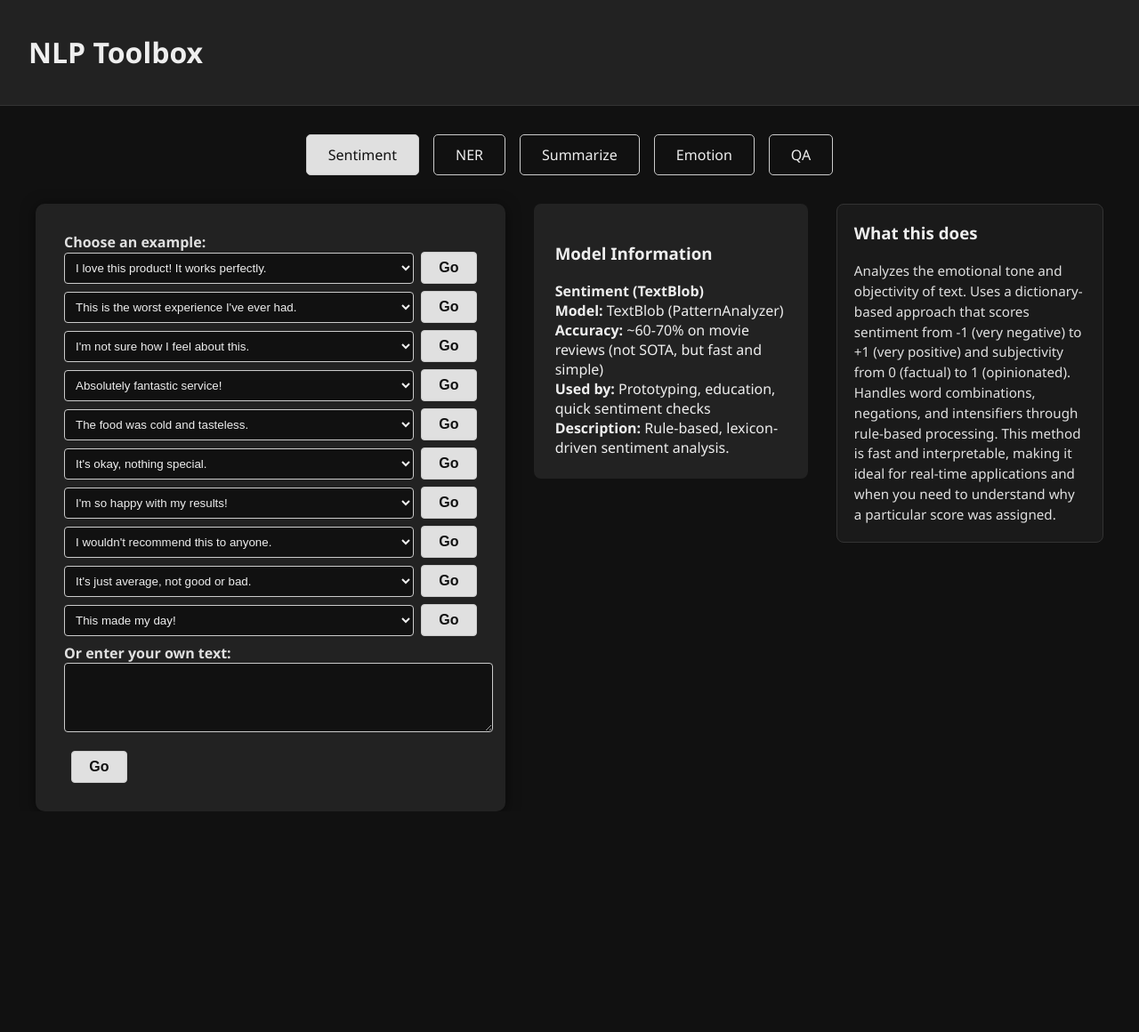
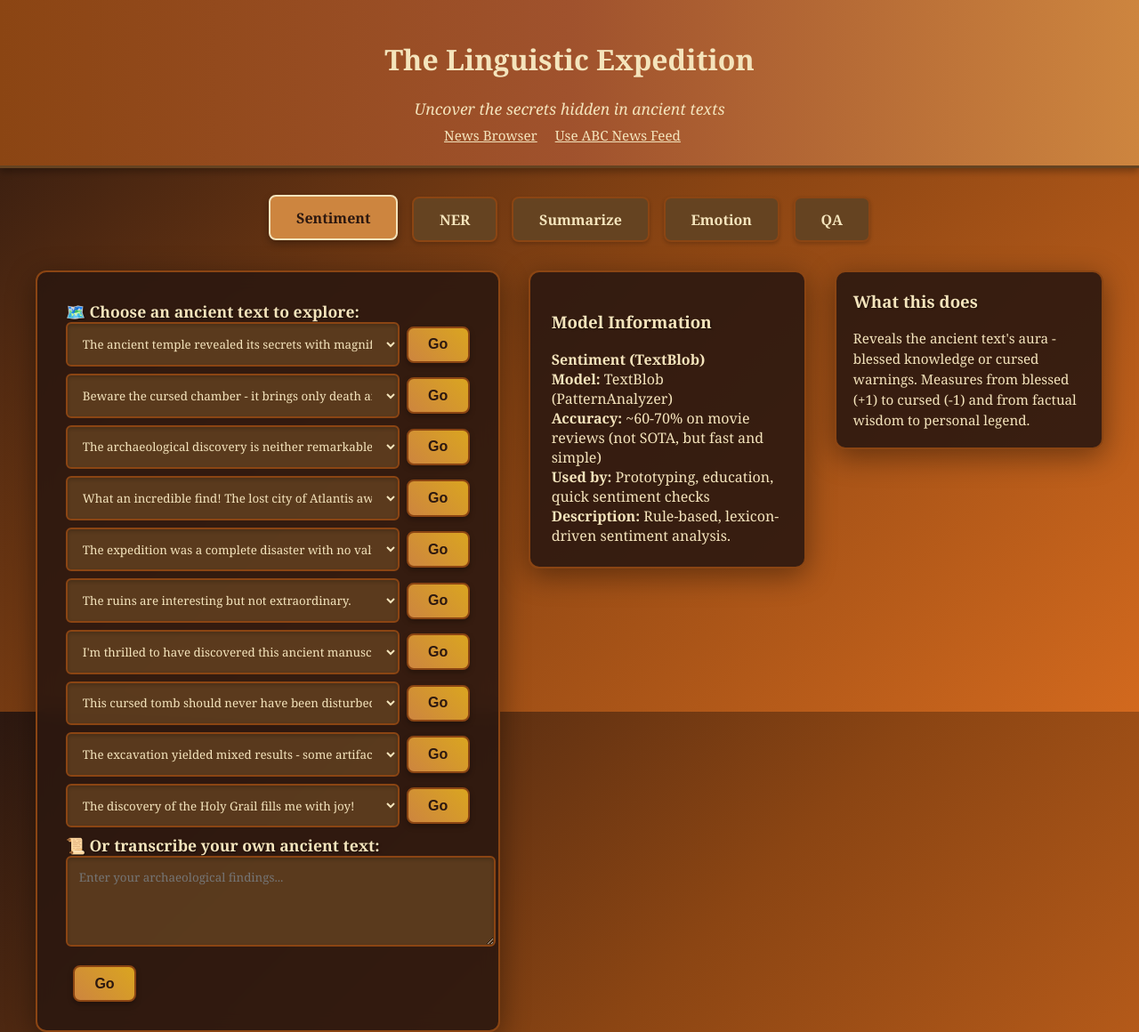
Before and after one commit to tommywood81/nlp_project, a FastAPI app: page / in a window 1280 px wide. Shown: the whole page at 89% size. Before the commit the page ends 912 px from the top, so only its background shows below. Run offline with FastAPI, Linux system fonts and the light colour scheme.

Commit message:
Add ABC RSS integration: config, service with caching, news router and template, dashboard integration, tests; fix Pydantic settings; add deps

```diff
--- a/app/main.py
+++ b/app/main.py
@@ -1,14 +1,18 @@
 from fastapi import FastAPI, Request
 from fastapi.staticfiles import StaticFiles
 from fastapi.templating import Jinja2Templates
+
+from app.config import settings
 from app.routers import nlp
+from app.routers import news as news_router
 
-app = FastAPI(title="NLP Portfolio API")
+app = FastAPI(title=settings.app_name)
 
 app.include_router(nlp.router)
+app.include_router(news_router.router)
 
 app.mount("/static", StaticFiles(directory="app/static"), name="static")
 templates = Jinja2Templates(directory="app/templates")
 
-#terminate server with: taskkill /F /IM uvicorn.exe
-#reload server with uvicorn app.main:app --reload
+# terminate server with: taskkill /F /IM uvicorn.exe
+# reload server with uvicorn app.main:app --reload
--- a/app/templates/index.html
+++ b/app/templates/index.html
@@ -4,18 +4,21 @@
     <title>NLP Tools</title>
     <style>
         body {
-            background: #111111;
-            color: #eeeeee;
-            font-family: 'Segoe UI', Arial, sans-serif;
+            background: linear-gradient(135deg, #2c1810 0%, #8b4513 50%, #d2691e 100%);
+            color: #f4e4bc;
+            font-family: 'Georgia', 'Times New Roman', serif;
             margin: 0;
             padding: 0;
+            background-attachment: fixed;
         }
         .header {
-            background: #222222;
-            color: #eeeeee;
-            padding: 1rem 2rem;
+            background: linear-gradient(90deg, #8b4513 0%, #a0522d 50%, #cd853f 100%);
+            color: #f4e4bc;
+            padding: 1.5rem 2rem;
             margin-bottom: 2rem;
-            border-bottom: 1px solid #333333;
+            border-bottom: 3px solid #654321;
+            text-align: center;
+            box-shadow: 0 4px 8px rgba(0,0,0,0.3);
         }
         .task-bar {
             display: flex;
@@ -24,54 +27,69 @@
             margin-bottom: 2rem;
         }
         .task-btn {
-            background: #111111;
-            color: #eeeeee;
-            border: 1px solid #cccccc;
-            border-radius: 5px;
-            padding: 0.7rem 1.5rem;
+            background: #654321;
+            color: #f4e4bc;
+            border: 2px solid #8b4513;
+            border-radius: 8px;
+            padding: 0.8rem 1.8rem;
             font-size: 1rem;
+            font-weight: bold;
             cursor: pointer;
-            transition: background 0.2s, color 0.2s;
+            transition: all 0.3s ease;
             text-decoration: none;
+            box-shadow: 0 2px 4px rgba(0,0,0,0.2);
         }
         .task-btn.active, .task-btn:hover {
-            background: #e0e0e0;
-            color: #111111;
+            background: #cd853f;
+            color: #2c1810;
+            border-color: #f4e4bc;
+            transform: translateY(-2px);
+            box-shadow: 0 4px 8px rgba(0,0,0,0.3);
         }
         .container {
             max-width: 600px;
             margin: 0 auto;
-            background: #222222;
-            border-radius: 10px;
+            background: rgba(44, 24, 16, 0.9);
+            border-radius: 12px;
             padding: 2rem;
-            box-shadow: 0 2px 16px #0008;
+            box-shadow: 0 8px 32px rgba(0,0,0,0.4);
+            border: 2px solid #8b4513;
+            backdrop-filter: blur(10px);
         }
         label {
-            color: #e0e0e0;
+            color: #f4e4bc;
             font-weight: bold;
+            font-size: 1.1rem;
+            text-shadow: 1px 1px 2px rgba(0,0,0,0.5);
         }
         select, textarea {
             width: 100%;
             margin-bottom: 1rem;
-            background: #111111;
-            color: #eeeeee;
-            border: 1px solid #cccccc;
-            border-radius: 4px;
-            padding: 0.5rem;
+            background: rgba(101, 67, 33, 0.8);
+            color: #f4e4bc;
+            border: 2px solid #8b4513;
+            border-radius: 6px;
+            padding: 0.8rem;
+            font-family: 'Georgia', serif;
+            box-shadow: inset 0 2px 4px rgba(0,0,0,0.2);
         }
         .go-btn {
-            background: #e0e0e0;
-            color: #111111;
-            border: 1px solid #cccccc;
-            border-radius: 4px;
-            padding: 0.5rem 1.2rem;
+            background: linear-gradient(45deg, #cd853f, #daa520);
+            color: #2c1810;
+            border: 2px solid #8b4513;
+            border-radius: 8px;
+            padding: 0.6rem 1.4rem;
             font-size: 1rem;
             font-weight: bold;
             cursor: pointer;
             margin-left: 0.5rem;
+            transition: all 0.3s ease;
+            box-shadow: 0 3px 6px rgba(0,0,0,0.3);
         }
         .go-btn:hover {
-            background: #ffffff;
+            background: linear-gradient(45deg, #daa520, #ffd700);
+            transform: translateY(-1px);
+            box-shadow: 0 5px 12px rgba(0,0,0,0.4);
         }
         .example-row {
             display: flex;
@@ -86,7 +104,15 @@
 </head>
 <body>
     <div class="header">
-        <h1>NLP Toolbox</h1>
+        <h1>The Linguistic Expedition</h1>
+        <p style="margin: 0.5rem 0 0 0; font-style: italic; font-size: 1.1rem;">Uncover the secrets hidden in ancient texts</p>
+        <div style="margin-top:0.5rem; font-size:0.95rem;">
+            <a href="/news/browse" style="color:#f4e4bc; text-decoration:underline; margin-right:1rem;">News Browser</a>
+            <a href="/?task={{ task }}&use_news=1" style="color:#f4e4bc; text-decoration:underline; margin-right:1rem;">Use ABC News Feed</a>
+            {% if use_news %}
+            <a href="/?task={{ task }}&use_news=0" style="color:#f4e4bc; text-decoration:underline;">Disable News Feed</a>
+            {% endif %}
+        </div>
     </div>
     <div class="task-bar">
         <a href="/?task=sentiment" class="task-btn{% if task == 'sentiment' %} active{% endif %}">Sentiment</a>
@@ -96,37 +122,68 @@
         <a href="/?task=qa" class="task-btn{% if task == 'qa' %} active{% endif %}">QA</a>
     </div>
     <div style="display: flex; justify-content: center; align-items: flex-start; gap: 2rem; max-width: 1200px; margin: 0 auto;">
+        {% if use_news %}
+        <div class="container" style="flex: 1; min-width: 280px; max-width: 340px;">
+            <form method="get" action="/">
+                <input type="hidden" name="task" value="{{ task }}" />
+                <input type="hidden" name="use_news" value="1" />
+                <label>Select ABC feed:</label>
+                <select name="feed_name" onchange="this.form.submit()">
+                    <option value="top_stories" {% if feed_name=='top_stories' %}selected{% endif %}>Top Stories</option>
+                    <option value="australia" {% if feed_name=='australia' %}selected{% endif %}>Australia</option>
+                    <option value="just_in" {% if feed_name=='just_in' %}selected{% endif %}>Just In</option>
+                </select>
+            </form>
+            <div style="max-height: 420px; overflow-y: auto; margin-top: 0.5rem;">
+                {% if news_articles %}
+                    {% for a in news_articles %}
+                    <div style="padding:0.6rem 0; border-bottom:1px solid #8b4513;">
+                        <div style="font-weight:bold;">{{ a.title }}</div>
+                        <div style="font-size:0.85rem; opacity:0.8;">{{ a.published }}</div>
+                        <div style="margin-top:0.35rem; font-size:0.95rem; opacity:0.9;">{{ a.summary|striptags }}</div>
+                        <div style="margin-top:0.4rem; display:flex; gap:0.5rem;">
+                            <a href="{{ a.link }}" target="_blank" class="go-btn" style="display:inline-block;">Open</a>
+                            <button type="button" class="go-btn use-article" data-article="{{ (a.full_text or a.summary)|striptags|e }}">Use</button>
+                        </div>
+                    </div>
+                    {% endfor %}
+                {% else %}
+                    <div>No articles available.</div>
+                {% endif %}
+            </div>
+        </div>
+        {% endif %}
         <div class="container" style="flex: 2;">
             <form id="nlp-form" action="/analyze/{{ task | default('sentiment') }}" method="post">
-                <label>Choose an example:</label>
+                <label>🗺️ Choose an ancient text to explore:</label>
                 {% if task == "qa" %}
                     {% for text in example_texts[:5] %}
                     {% set parts = text.split('||') %}
                     <div class="example-row">
                         <div style="flex:1;">
-                            <span style="color:#e0e0e0;font-weight:bold;">Q:</span> {{ parts[0] }}<br>
-                            <span style="color:#e0e0e0;font-weight:bold;">Context:</span> <span style="color:#e0e0e0;">{{ parts[1] }}</span>
+                            <span style="color:#f4e4bc;font-weight:bold;text-shadow:1px 1px 2px rgba(0,0,0,0.5);">Q:</span> {{ parts[0] }}<br>
+                            <span style="color:#f4e4bc;font-weight:bold;text-shadow:1px 1px 2px rgba(0,0,0,0.5);">Context:</span> <span style="color:#f4e4bc;">{{ parts[1] }}</span>
                         </div>
                         <button type="button" class="go-btn" data-question="{{ parts[0]|e }}" data-context="{{ parts[1]|e }}">Go</button>
                     </div>
                     {% endfor %}
-                    <label>Or enter your own:</label><br>
+                    <label>📜 Or transcribe your own ancient text:</label><br>
                     <label>Question:</label>
-                    <textarea name="text" id="user-text" rows="2" cols="50" placeholder="Enter your question..."></textarea>
+                    <textarea name="text" id="user-text" rows="2" cols="50" placeholder="Ask the oracle your question..."></textarea>
                     <label>Context:</label>
-                    <textarea name="context" id="user-context" rows="4" cols="50" placeholder="Enter the context to search for the answer..."></textarea>
+                    <textarea name="context" id="user-context" rows="4" cols="50" placeholder="Provide the ancient text for the oracle to consult..."></textarea>
                     <button type="submit" class="go-btn">Go</button>
                 {% elif task == "summarize" %}
                     {% for text in example_texts[:5] %}
                     <div class="example-row" style="align-items: flex-start;">
-                        <div style="flex:1; max-height: 120px; overflow-y: auto; background: #191919; color: #eeeeee; border-radius: 6px; padding: 0.7rem; margin-bottom: 0.5rem; font-size: 1rem;">
+                        <div style="flex:1; max-height: 120px; overflow-y: auto; background: rgba(101, 67, 33, 0.8); color: #f4e4bc; border-radius: 8px; padding: 0.8rem; margin-bottom: 0.5rem; font-size: 1rem; border: 1px solid #8b4513; box-shadow: inset 0 2px 4px rgba(0,0,0,0.2);">
                             {{ text }}
                         </div>
                         <button type="button" class="go-btn" data-summary="{{ text|e }}">Go</button>
                     </div>
                     {% endfor %}
-                     <label>Or enter your own text:</label><br>
-                    <textarea name="text" id="user-text" rows="6" cols="50"></textarea>
+                     <label>📜 Or transcribe your own ancient text:</label><br>
+                    <textarea name="text" id="user-text" rows="6" cols="50" placeholder="Enter your archaeological findings..."></textarea>
                     <button type="submit" class="go-btn">Go</button>
                 {% else %}
                     {% for text in example_texts[:10] %}
@@ -137,8 +194,8 @@
                         <button type="button" class="go-btn" onclick="submitExample(this)">Go</button>
                     </div>
                     {% endfor %}
-                    <label>Or enter your own text:</label><br>
-                    <textarea name="text" id="user-text" rows="4" cols="50"></textarea>
+                    <label>📜 Or transcribe your own ancient text:</label><br>
+                    <textarea name="text" id="user-text" rows="4" cols="50" placeholder="Enter your archaeological findings..."></textarea>
                     <button type="submit" class="go-btn">Go</button>
                 {% endif %}
             </form>
@@ -180,8 +237,8 @@
             'description': 'DistilBERT distilled from BERT, fine-tuned on SQuAD.'
           }
         } %}
-        <div class="model-info-box" style="flex:1; min-width:260px; max-width:340px; background:#222222; border-radius:8px; color:#eeeeee; padding:1.5em; margin-top:0; margin-bottom:1em;">
-          <h3 style="color:#eeeeee;">Model Information</h3>
+        <div class="model-info-box" style="flex:1; min-width:260px; max-width:340px; background:rgba(44, 24, 16, 0.9); border-radius:12px; color:#f4e4bc; padding:1.5em; margin-top:0; margin-bottom:1em; border:2px solid #8b4513; box-shadow:0 8px 32px rgba(0,0,0,0.4);">
+          <h3 style="color:#f4e4bc; text-shadow:1px 1px 2px rgba(0,0,0,0.5);">Model Information</h3>
           {% set info = model_infos.get(task, {}) %}
           <div>
             <strong>{{ info.title }}</strong><br>
@@ -192,14 +249,14 @@
           </div>
         </div>
         {% set blurbs = {
-          'sentiment': 'Analyzes the emotional tone and objectivity of text. Uses a dictionary-based approach that scores sentiment from -1 (very negative) to +1 (very positive) and subjectivity from 0 (factual) to 1 (opinionated). Handles word combinations, negations, and intensifiers through rule-based processing. This method is fast and interpretable, making it ideal for real-time applications and when you need to understand why a particular score was assigned.',
-          'ner': 'Identifies and categorizes named entities in text such as people, organizations, locations, dates, and more. Uses spaCy\'s neural network model that has been trained on millions of documents to recognize entity patterns. The system can distinguish between different types of entities (like "Apple" the company vs "apple" the fruit) based on context. Outputs precise character positions for each entity found, making it easy to highlight or extract specific information from large documents.',
-          'summarize': 'Creates concise summaries of longer text while preserving key information and meaning. Uses Google\'s T5 (Text-to-Text Transfer Transformer) model that has been pre-trained on a massive dataset of text pairs. The model reads the full text, understands the main points, and generates a new summary that captures the essential information. This is different from simple extraction - it can rephrase and combine information to create more coherent summaries. Particularly effective for news articles, research papers, and long-form content.',
-          'emotion': 'Classifies text into specific emotional categories like joy, sadness, anger, fear, surprise, and disgust. Uses a specialized version of BERT (Bidirectional Encoder Representations from Transformers) that has been fine-tuned on emotion-labeled datasets. The model analyzes word patterns and context to determine the emotional state expressed in the text. Returns both the most likely emotion and confidence scores for all possible emotions, providing insight into the emotional complexity of the text. Useful for understanding customer feedback, social media sentiment, and emotional content analysis.',
-          'qa': 'Answers questions by finding relevant information within a provided context or document. Uses a question-answering model trained on Stanford\'s SQuAD dataset, which contains thousands of question-answer pairs from Wikipedia articles. The system works by understanding both the question and the context, then identifying the specific text span that answers the question. Unlike search engines that return entire documents, this extracts the exact answer from the text. The model can handle various question types including who, what, when, where, and how questions, making it useful for document analysis, customer support, and information retrieval systems.'
+          'sentiment': 'Reveals the ancient text\'s aura - blessed knowledge or cursed warnings. Measures from blessed (+1) to cursed (-1) and from factual wisdom to personal legend.',
+          'ner': 'Illuminates treasures hidden in your texts - ancient kings, lost cities, sacred artifacts. Uses neural networks to identify and mark each discovery precisely.',
+          'summarize': 'Transforms lengthy ancient texts into concise field notes. Uses the mystical T5 transformer to capture the essence of your archaeological discoveries.',
+          'emotion': 'Reveals the emotional resonance of ancient texts - fear, joy, anger, wonder. Analyzes patterns to classify the emotional legacy of your findings.',
+          'qa': 'Ask direct questions of your ancient texts and receive mystical answers. Extracts precise information from the text, perfect for uncovering specific details.'
         } %}
-        <div class="blurb-box" style="flex:1; min-width:260px; max-width:340px; background:#1a1a1a; border-radius:8px; color:#e0e0e0; padding:1.2em; border:1px solid #333333;">
-          <h3 style="color:#eeeeee; margin-top:0;">What this does</h3>
+        <div class="blurb-box" style="flex:1; min-width:260px; max-width:340px; background:rgba(44, 24, 16, 0.9); border-radius:12px; color:#f4e4bc; padding:1.2em; border:2px solid #8b4513; box-shadow:0 8px 32px rgba(0,0,0,0.4);">
+          <h3 style="color:#f4e4bc; text-shadow:1px 1px 2px rgba(0,0,0,0.5); margin-top:0;">What this does</h3>
           <div style="font-size:0.95rem; line-height:1.5;">{{ blurbs.get(task, '') }}</div>
         </div>
     </div>
@@ -219,6 +276,17 @@
         }
         form.submit();
     }
+    // Use article buttons populate textarea
+    document.querySelectorAll('.use-article').forEach(function(btn) {
+        btn.addEventListener('click', function() {
+            var text = btn.getAttribute('data-article') || '';
+            var textarea = document.getElementById('user-text');
+            if (textarea) {
+                textarea.value = text;
+                textarea.scrollIntoView({ behavior: 'smooth', block: 'center' });
+            }
+        });
+    });
     // Add event listeners for QA Go buttons
     document.querySelectorAll('.go-btn[data-question]').forEach(function(btn) {
         btn.addEventListener('click', function() {
--- a/requirements.txt
+++ b/requirements.txt
@@ -4,7 +4,11 @@
 transformers
 textblob
 pydantic
+pydantic-settings
 jinja2
 torch
 python-multipart
 pytest
+feedparser
+newspaper3k
+requests
```
Also changed, not shown: app/config.py (added, +40 -0 lines), app/routers/news.py (added, +34 -0 lines), app/routers/nlp.py (+73 -51 lines), app/services/news_feed.py (added, +93 -0 lines), app/templates/news.html (added, +47 -0 lines), app/templates/result.html (+42 -31 lines), tests/test_news_feed.py (added, +42 -0 lines), 1 other file.
